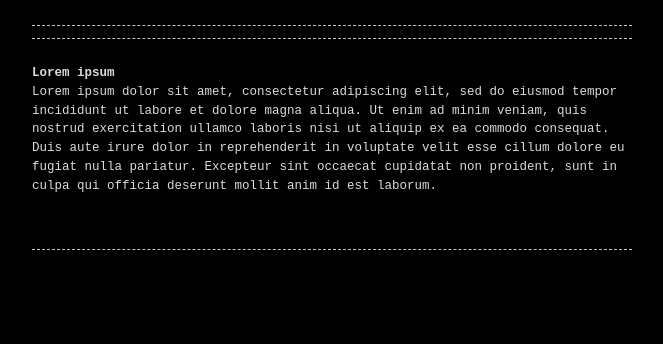
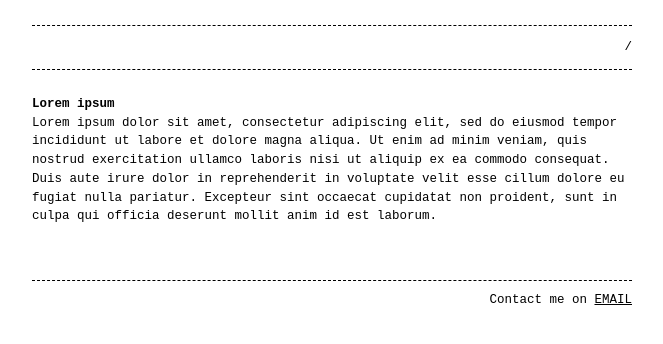
Before and after one commit to scxyha/scxyha.github.io, a Jekyll site: the page built from index.md, in a window 1280 px wide. Shown: the top 344 px of the page, without its empty margins (308-971 px from the left). Built offline with Jekyll 4.4.1, drawn with Linux system fonts in a browser that asks for light colours.

Commit message:
update the _config.yml

```diff
--- a/Gemfile
+++ b/Gemfile
@@ -5,3 +5,4 @@ gemspec
 
 
 gem 'jekyll-seo-tag'
+gem "jekyll-theme-console"
--- a/_config.yml
+++ b/_config.yml
@@ -11,5 +11,18 @@
 #style: light # dark (default) or light
 #listen_for_clients_preferred_style: true # true or false (default)
 
+remote_theme: b2a3e8/jekyll-theme-console
+
+theme: jekyll-theme-console
 plugins:
   - jekyll-seo-tag
+
+
+header_pages:
+        - index.md
+        - about.md
+
+style: hacker # dark(default), light, hacker
+listen_for_clients_preferred_style: true # false(default) or true
+
+footer: 'Contact me on <a href="scxyha@163.com">EMAIL</a>'
```
Also changed, not shown: 1 other file.
